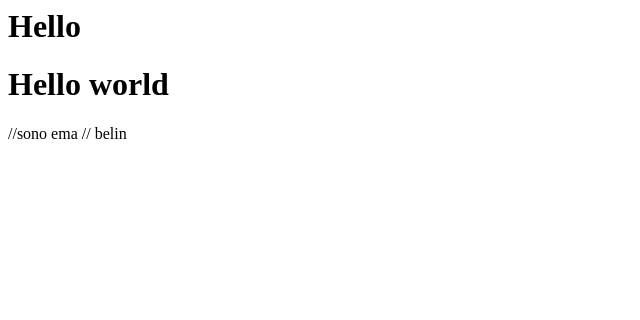
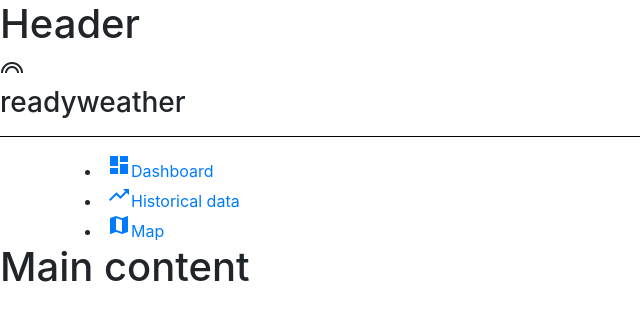
Before and after one commit to astronomyf/project-03, a plain HTML site: page index.html in a window 1280 px wide. Shown: the whole page, without its empty margins (0-640 px from the left). Drawn offline with nearby package versions, Linux system fonts and the light colour scheme.

Commit message:
Add files via upload

```diff
--- a/index.html
+++ b/index.html
@@ -1,4 +1,58 @@
-<h1>Hello</h1>
-<h1>Hello world</h1>
-//sono ema
-// belin
+<!DOCTYPE html>
+<html lang="en">
+  <head>
+    <meta charset="UTF-8" />
+    <meta name="viewport" content="width=device-width, initial-scale=1.0" />
+    <title>Weather App</title>
+    <!-- bootstrap css -->
+    <link
+      rel="stylesheet"
+      href="https://stackpath.bootstrapcdn.com/bootstrap/4.5.2/css/bootstrap.min.css"
+      integrity="sha384-JcKb8q3iqJ61gNV9KGb8thSsNjpSL0n8PARn9HuZOnIxN0hoP+VmmDGMN5t9UJ0Z"
+      crossorigin="anonymous"
+    />
+    <!-- custom css -->
+    <link rel="stylesheet" href="css/style.css" />
+    <link
+      href="https://fonts.googleapis.com/icon?family=Material+Icons"
+      rel="stylesheet"
+    />
+  </head>
+
+  <body>
+    <!-- main dashboard container -->
+    <div class="grid-container">
+      <header class="header">
+        <!-- header della dashboard, qui ci lavora Fabio -->
+        <h1>Header</h1>
+      </header>
+      <aside class="sidenav">
+        <!-- menu della dashboard, qui ci lavora Simo -->
+        <div class="sidenav-title">
+          <i class="material-icons title-icon">looks</i>
+          <h3>readyweather</h3>
+        </div>
+        <hr style="height: 1px; border: none; background-color: black" />
+
+        <div class="container">
+          <li class="cool-link">
+            <a href=""><i class="material-icons">dashboard</i>Dashboard</a>
+          </li>
+          <li class="cool-link">
+            <a href=""
+              ><i class="material-icons">trending_up</i>Historical data</a
+            >
+          </li>
+          <li class="cool-link">
+            <a href=""><i class="material-icons">map</i>Map</a>
+          </li>
+        </div>
+      </aside>
+      <main class="main">
+        <!-- contenuto prinicipale, qui andrà la lista Emanuele -->
+        <h1>Main content</h1>
+        <section class="container main-list"></section>
+      </main>
+    </div>
+  </body>
+</html>
```
